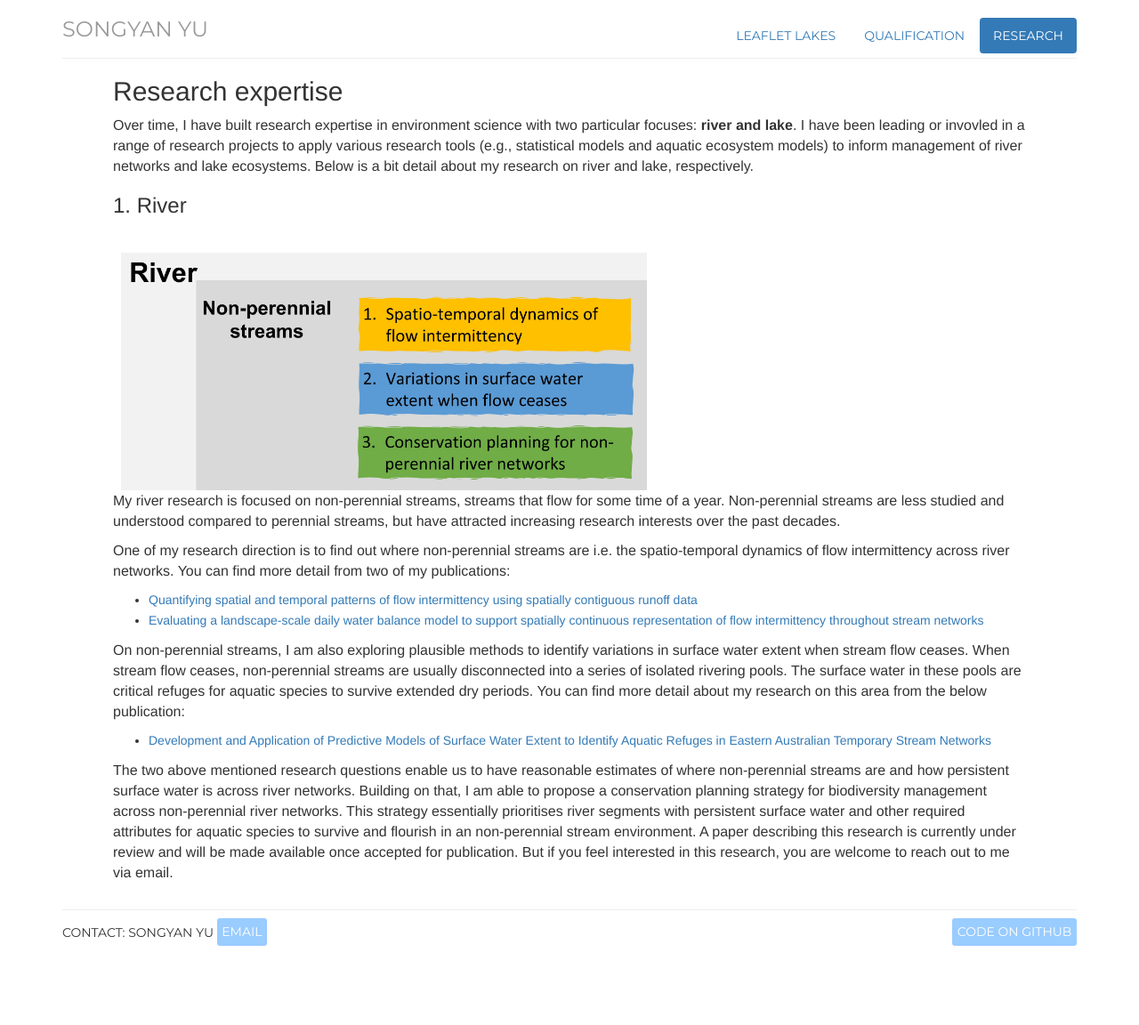
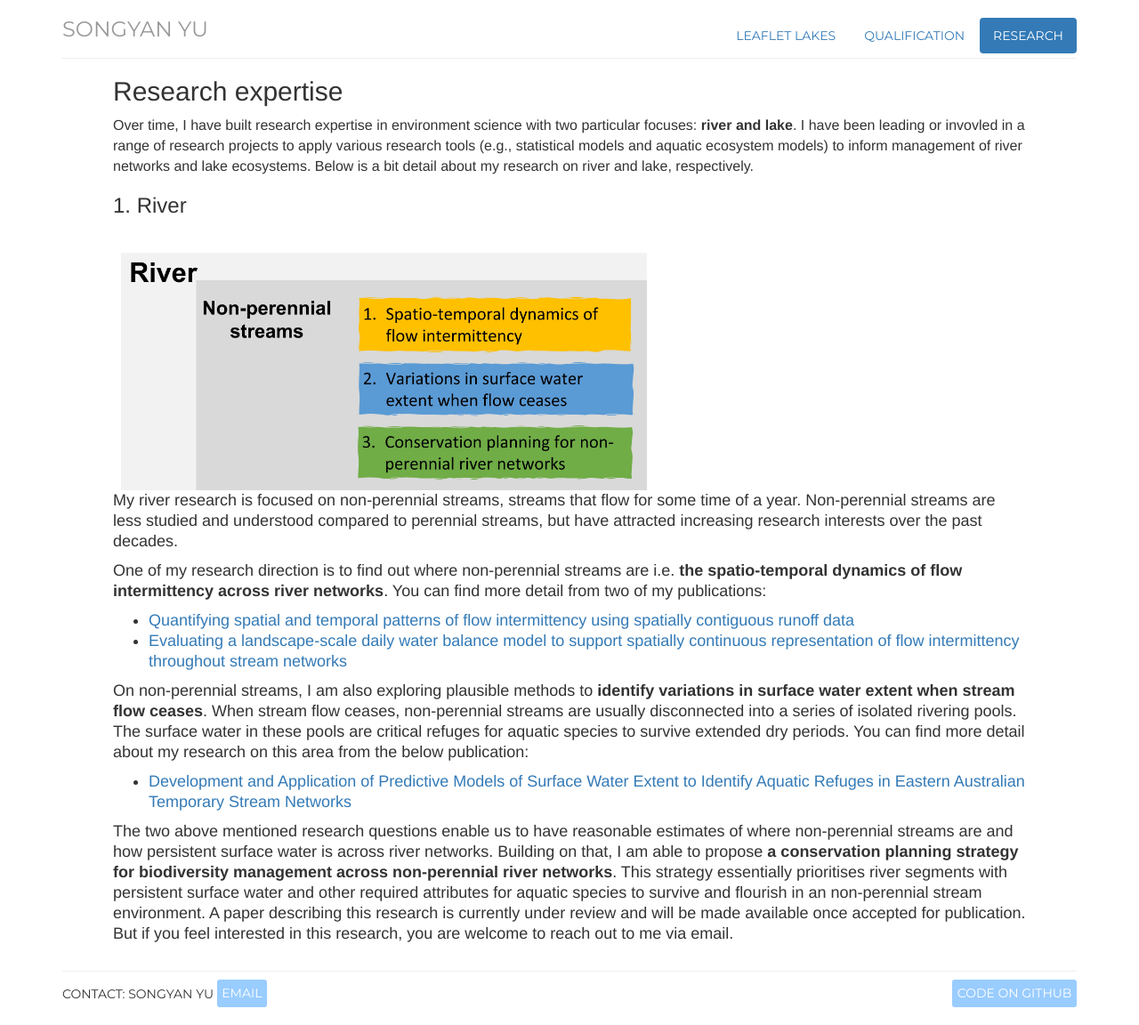
Before and after one commit to SongyanYu/SongyanYu.github.io, a Jekyll site: the page built from research.html, in a window 1280 px wide. Shown: the whole page at 89% size. Built offline with Jekyll 4.4.1, drawn with Linux system fonts in a browser that asks for light colours; before the commit the page ends 1083 px from its top, so only the background shows below that.

Commit message:
format research

```diff
--- a/research.html
+++ b/research.html
@@ -18,36 +18,36 @@ and lake ecosystems. Below is a bit detail about my research on river and lake,
 
 <img src="images/riverResearch.jpg" alt="river research framework" width=600/>
 
-<p>
+<p><font size ="+1">
 My river research is focused on non-perennial streams, streams that flow for some time of a year. Non-perennial streams are less studied and understood
 compared to perennial streams, but have attracted increasing research interests over the past decades.
-</p>
+</font></p>
 
-<p>
-One of my research direction is to find out where non-perennial streams are i.e. the spatio-temporal dynamics of flow intermittency across river networks.
+<p><font size ="+1">
+One of my research direction is to find out where non-perennial streams are i.e. <b>the spatio-temporal dynamics of flow intermittency across river networks</b>.
 You can find more detail from two of my publications:
 <ul>
 <li><a href = 'https://doi.org/10.1016/j.jhydrol.2018.03.009'>Quantifying spatial and temporal patterns of flow intermittency using spatially contiguous runoff data</a></li>
 <li><a href = 'https://doi.org/10.5194/hess-24-5279-2020'>Evaluating a landscape-scale daily water balance model to support spatially continuous representation of flow intermittency throughout stream networks</a></li>
 </ul>
-</p>
+</font></p>
 
-<p>
-On non-perennial streams, I am also exploring plausible methods to identify variations in surface water extent when stream flow ceases.
+<p><font size ="+1">
+On non-perennial streams, I am also exploring plausible methods to <b>identify variations in surface water extent when stream flow ceases</b>.
 When stream flow ceases, non-perennial streams are usually disconnected into a series of isolated rivering pools.
 The surface water in these pools are critical refuges for aquatic species to survive extended dry periods.
 You can find more detail about my research on this area from the below publication:
 <ul>
 <li><a href = 'https://doi.org/10.1029/2019WR025216'>Development and Application of Predictive Models of Surface Water Extent to Identify Aquatic Refuges in Eastern Australian Temporary Stream Networks</a></li>
 </ul>
-</p>
+</font></p>
 
-<p>
+<p><font size ="+1">
 The two above mentioned research questions enable us to have reasonable estimates of where non-perennial streams are and how persistent surface water is across river networks.
-Building on that, I am able to propose a conservation planning strategy for biodiversity management across non-perennial river networks.
+Building on that, I am able to propose <b>a conservation planning strategy for biodiversity management across non-perennial river networks</b>.
 This strategy essentially prioritises river segments with persistent surface water and other required attributes for aquatic species to survive and flourish in an non-perennial stream environment.
 A paper describing this research is currently under review and will be made available once accepted for publication.
 But if you feel interested in this research, you are welcome to reach out to me via email.
-</p>
+</font></p>
 </div>
 </div>
```
